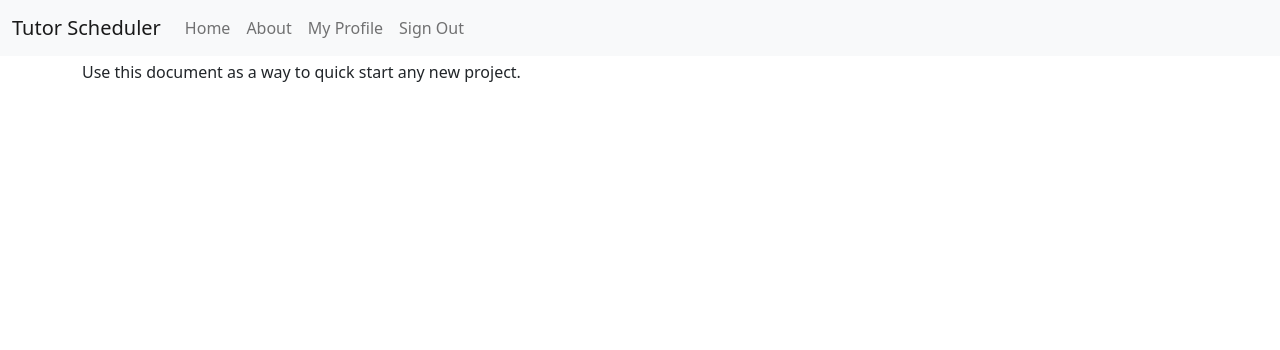
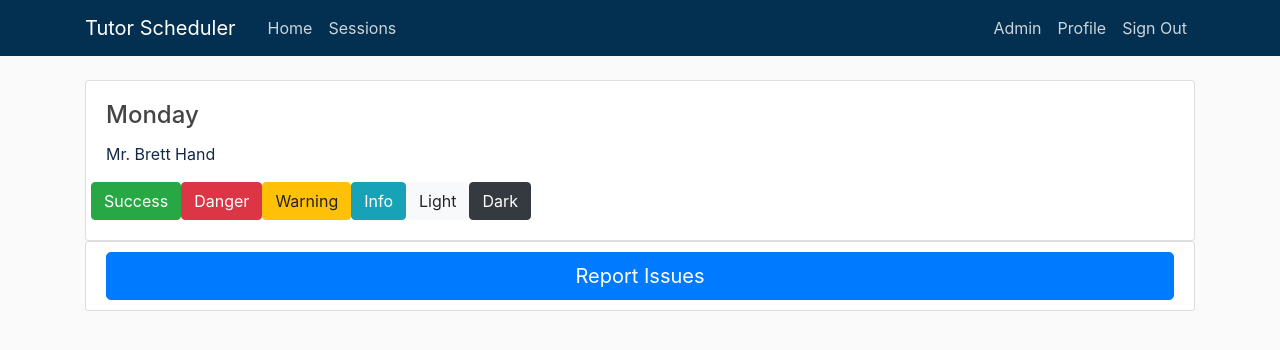
Before and after one commit to tylertaewook/tutor-scheduler-django, a Django app: page / in a window 1280 px wide. Shown: the top 350 px of the page. Run offline with Django 4.2, Linux system fonts and the light colour scheme; the visitor is signed in with stand-in values (Sample User, id 1); some libraries are stand-ins or nearby versions.

Commit message:
revived tutsched navbar

```diff
--- a/tutor_scheduler/static/css/project.css
+++ b/tutor_scheduler/static/css/project.css
@@ -1,4 +1,82 @@
 /* These styles are generated from project.scss. */
+
+body {
+  background: #fafafa;
+  color: #132946;
+  margin-top: 5rem;
+}
+
+h1, h2, h3, h4, h5, h6 {
+  color: #444444;
+}
+
+ul {
+  margin: 0;
+}
+
+.bg-steel {
+  background-color: #032f50;
+}
+
+.site-header .navbar-nav .nav-link {
+  color: #cbd5db;
+}
+
+.site-header .navbar-nav .nav-link:hover {
+  color: #ffffff;
+}
+
+.site-header .navbar-nav .nav-link.active {
+  font-weight: 500;
+}
+
+.content-section {
+  background: #ffffff;
+  padding: 10px 20px;
+  border: 1px solid #dddddd;
+  border-radius: 3px;
+  margin-bottom: 20px;
+}
+
+.article-title {
+  color: #444444;
+}
+
+a.article-title:hover {
+  color: #428bca;
+  text-decoration: none;
+}
+
+.article-content {
+  white-space: pre-line;
+}
+
+.article-img {
+  height: 65px;
+  width: 65px;
+  margin-right: 16px;
+}
+
+.article-metadata {
+  padding-bottom: 1px;
+  margin-bottom: 4px;
+  border-bottom: 1px solid #e3e3e3
+}
+
+.article-metadata a:hover {
+  color: #333;
+  text-decoration: none;
+}
+
+.article-svg {
+  width: 25px;
+  height: 25px;
+  vertical-align: middle;
+}
+
+.account-heading {
+  font-size: 2.5rem;
+}
 
 .alert-debug {
   color: black;
--- a/tutor_scheduler/templates/base.html
+++ b/tutor_scheduler/templates/base.html
@@ -5,7 +5,9 @@
     <meta charset="utf-8">
     <meta http-equiv="x-ua-compatible" content="ie=edge">
     <title>{% block title %}Tutor Scheduler{% endblock title %}</title>
-    <meta name="viewport" content="width=device-width, initial-scale=1.0">
+    {% comment %} <meta name="viewport" content="width=device-width, initial-scale=1.0"> {% endcomment %}
+
+    <meta name="viewport" content="width=device-width, initial-scale=1, shrink-to-fit=no">
     <meta name="description" content="A Django web app for scheduling tutor sessions in Kent School's Academic Resource Center(ARC)">
     <meta name="author" content="Tyler Kim">
 
@@ -13,19 +15,29 @@
 
     {% block css %}
     <!-- Latest compiled and minified Bootstrap CSS -->
-    <link rel="stylesheet" href="https://cdnjs.cloudflare.com/ajax/libs/bootstrap/5.1.3/css/bootstrap.min.css" integrity="sha512-GQGU0fMMi238uA+a/bdWJfpUGKUkBdgfFdgBm72SUQ6BeyWjoY/ton0tEjH+OSH9iP4Dfh+7HM0I9f5eR0L/4w==" crossorigin="anonymous" referrerpolicy="no-referrer" />
+    {% comment %} <link rel="stylesheet" href="https://cdnjs.cloudflare.com/ajax/libs/bootstrap/5.1.3/css/bootstrap.min.css" integrity="sha512-GQGU0fMMi238uA+a/bdWJfpUGKUkBdgfFdgBm72SUQ6BeyWjoY/ton0tEjH+OSH9iP4Dfh+7HM0I9f5eR0L/4w==" crossorigin="anonymous" referrerpolicy="no-referrer" /> {% endcomment %}
+    <link rel="stylesheet" href="https://maxcdn.bootstrapcdn.com/bootstrap/4.0.0/css/bootstrap.min.css"
+        integrity="sha384-Gn5384xqQ1aoWXA+058RXPxPg6fy4IWvTNh0E263XmFcJlSAwiGgFAW/dAiS6JXm" crossorigin="anonymous">
 
     <!-- Your stuff: Third-party CSS libraries go here -->
     <!-- This file stores project-specific CSS -->
-    <link href="{% static 'css/project.css' %}" rel="stylesheet">
+    <link rel="stylesheet" type="text/css" href="{% static 'css/project.css' %}">
     {% endblock %}
     <!-- Le javascript
     ================================================== -->
     {# Placed at the top of the document so pages load faster with defer #}
     {% block javascript %}
+      <!-- Your stuff: Third-party javascript libraries go here -->
+      <script src="https://code.jquery.com/jquery-3.2.1.slim.min.js"
+        integrity="sha384-KJ3o2DKtIkvYIK3UENzmM7KCkRr/rE9/Qpg6aAZGJwFDMVNA/GpGFF93hXpG5KkN"
+        crossorigin="anonymous"></script>
+      <script src="https://cdnjs.cloudflare.com/ajax/libs/popper.js/1.12.9/umd/popper.min.js"
+        integrity="sha384-ApNbgh9B+Y1QKtv3Rn7W3mgPxhU9K/ScQsAP7hUibX39j7fakFPskvXusvfa0b4Q"
+        crossorigin="anonymous"></script>
       <!-- Bootstrap JS -->
-      <script defer src="https://cdnjs.cloudflare.com/ajax/libs/bootstrap/5.1.3/js/bootstrap.min.js" integrity="sha512-OvBgP9A2JBgiRad/mM36mkzXSXaJE9BEIENnVEmeZdITvwT09xnxLtT4twkCa8m/loMbPHsvPl0T8lRGVBwjlQ==" crossorigin="anonymous" referrerpolicy="no-referrer"></script>
-      <!-- Your stuff: Third-party javascript libraries go here -->
+      <script src="https://maxcdn.bootstrapcdn.com/bootstrap/4.0.0/js/bootstrap.min.js"
+        integrity="sha384-JZR6Spejh4U02d8jOt6vLEHfe/JQGiRRSQQxSfFWpi1MquVdAyjUar5+76PVCmYl"
+        crossorigin="anonymous"></script>
 
       <!-- place project specific Javascript in this file -->
       <script defer src="{% static 'js/project.js' %}"></script>
@@ -35,9 +47,39 @@
   </head>
 
   <body>
+    <header class="site-header">
+      <nav class="navbar navbar-expand-md navbar-dark bg-steel fixed-top">
+          <div class="container">
+              <a class="navbar-brand mr-4" href="{% url 'scheduler-home' %}">Tutor Scheduler</a>
+              <button class="navbar-toggler" type="button" data-toggle="collapse" data-target="#navbarToggle"
+                  aria-controls="navbarToggle" aria-expanded="false" aria-label="Toggle navigation">
+                  <span class="navbar-toggler-icon"></span>
+              </button>
+              <div class="collapse navbar-collapse" id="navbarToggle">
+                  <div class="navbar-nav mr-auto">
+                      <a class="nav-item nav-link" href="{% url 'scheduler-home' %}">Home</a>
+                      <a class="nav-item nav-link" href="{% url 'scheduler-sessions' %}">Sessions</a>
+                  </div>
+                  <!-- Navbar Right Side -->
+                  <div class="navbar-nav">
+                      {% if user.is_authenticated %}
+                      {% if user.is_superuser %}
+                      <a class="nav-item nav-link" href="{% url 'admin:index' %}">Admin</a>
+                      {% endif %}
+                      <a class="nav-item nav-link" href="#">Profile</a>
+                      <a class="nav-item nav-link" href="{% url 'account_logout' %}">{% translate "Sign Out" %}</a>
+                      {% else %}
+                      <a class="nav-item nav-link" href="{% url 'account_login' %}">{% translate "Sign In" %}</a>
+                      <a class="nav-item nav-link" href="{% url 'account_signup' %}">{% translate "Sign Up" %}</a>
+                      {% endif %}
+                  </div>
+              </div>
+          </div>
+      </nav>
+  </header>
 
-    <div class="mb-1">
-      <nav class="navbar navbar-expand-md navbar-light bg-light">
+    {% comment %} <div class="mb-1">
+      <nav class="navbar navbar-expand-md navbar-light bg-steel">
         <div class="container-fluid">
           <button class="navbar-toggler navbar-toggler-right" type="button" data-bs-toggle="collapse" data-bs-target="#navbarSupportedContent" aria-controls="navbarSupportedContent" aria-expanded="false" aria-label="Toggle navigation">
             <span class="navbar-toggler-icon"></span>
@@ -78,7 +120,7 @@
         </div>
       </nav>
 
-    </div>
+    </div> {% endcomment %}
 
     <div class="container">
 
--- a/tutor_scheduler/templates/pages/home.html
+++ b/tutor_scheduler/templates/pages/home.html
@@ -1 +1,52 @@
 {% extends "base.html" %}
+{% block content %}
+{% for day in days %}
+<article class="media content-section">
+    <div class="media-body">
+        <div class="article-metadata">
+            <a class="mr-2" href="#">{{ day.day }}</a>
+            <small class="text-muted">{{ day.dept }}</small>
+        </div>
+        <h2><a class="article-title" href="#">{{ day.onduty }}</a></h2>
+        <p class="article-content">{{ day.desc }}</p>
+        <a class='btn btn-outline-success btn-lg btn-block'
+            href="{% url 'session-create-spec' day.date 'A' %}">8:00-8:20</a>
+        <a class='btn btn-outline-success btn-lg btn-block'
+            href="{% url 'session-create-spec' day.date 'B' %}">8:20-8:40</a>
+        <a class='btn btn-outline-success btn-lg btn-block'
+            href="{% url 'session-create-spec' day.date 'C' %}">8:40-9:00</a>
+        <a class='btn btn-outline-success btn-lg btn-block'
+            href="{% url 'session-create-spec' day.date 'D' %}">9:00-9:20</a>
+        <a class='btn btn-outline-success btn-lg btn-block'
+            href="{% url 'session-create-spec' day.date 'E' %}">9:20-9:40</a>
+        <a class='btn btn-outline-success btn-lg btn-block'
+            href="{% url 'session-create-spec' day.date 'F' %}">9:40-10:00</a>
+        <!-- <button type="button" class="btn btn-secondary btn-lg btn-block" disabled>Booked</button> -->
+    </div>
+</article>
+{% endfor %}
+
+<div class="card">
+    <div class="row">
+      <div class="col-lg">
+        <div class="card-body">
+          <h4 class="card-title">Monday</h4>
+          <p class="card-description">Mr. Brett Hand</p>
+          <div class="row">
+            <button type="button" class="btn btn-success btn-rounded btn-fw">Success</button>
+            <button type="button" class="btn btn-danger btn-rounded btn-fw">Danger</button>
+            <button type="button" class="btn btn-warning btn-rounded btn-fw">Warning</button>
+            <button type="button" class="btn btn-info btn-rounded btn-fw">Info</button>
+            <button type="button" class="btn btn-light btn-rounded btn-fw">Light</button>
+            <button type="button" class="btn btn-dark btn-rounded btn-fw">Dark</button>
+          </div>
+        </div>
+      </div>
+    </div>
+  </div>
+
+<article class="media content-section">
+    <a class="btn btn-primary btn-lg btn-block" href="{% url 'scheduler-issues' %}">Report Issues</a>
+</article>
+
+{% endblock content %}
```
Also changed, not shown: 1 other file.
